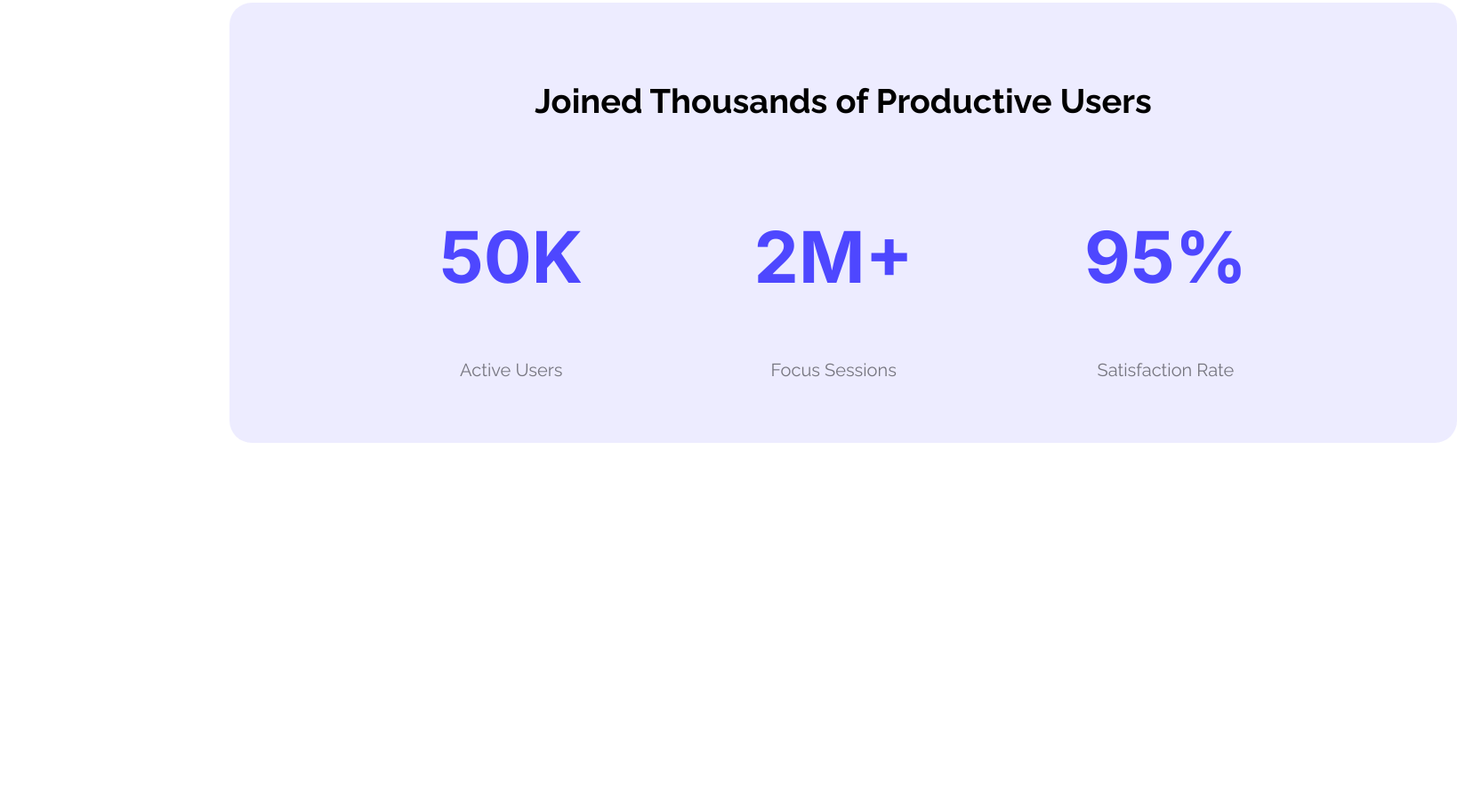
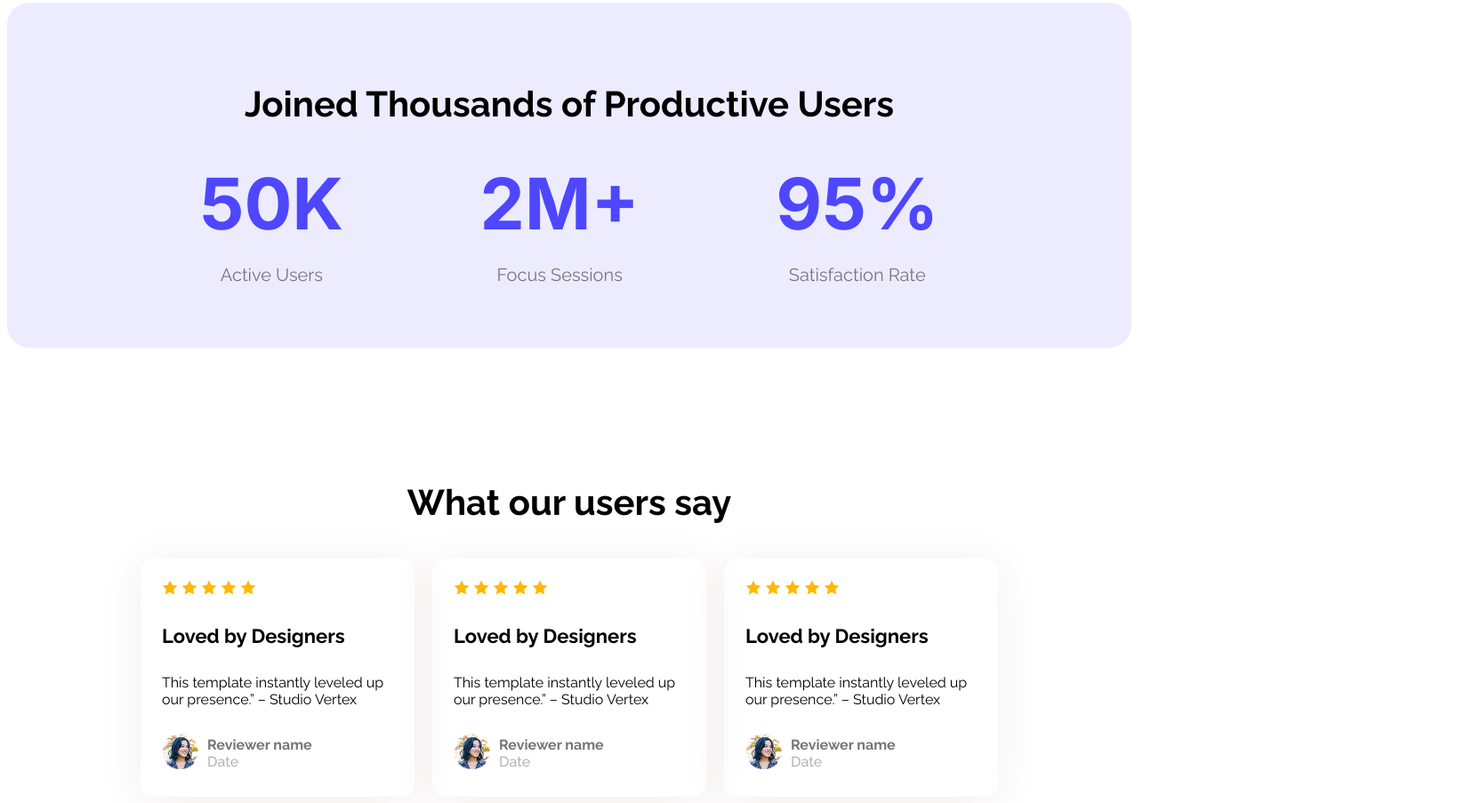
Before and after one commit to ehsanulmahbubjubair/Assignment_01, a plain HTML site: page index.html in a window 1280 px wide. Shown: the part 1269-2172 px from the top of the page at 89% size, 1638 px wide, since content can reach past the window. Before the commit the page ends 1775 px from the top, so only its background shows below. Drawn offline with Linux system fonts and the light colour scheme.

Commit message:
adding review section

```diff
--- a/index.html
+++ b/index.html
@@ -33,7 +33,7 @@
     <main>
         <section class="action">
             <div class="action-item">
-                <h3>See It in Action</h3>
+                <h3 class="section-title">See It in Action</h3>
                 <p>Explore the live preview and imagine your brand in this bold new look.</p>
                 <a href="butt"><button class="btn-primary">Launch Live Preview</button></a>
             </div>
@@ -45,27 +45,81 @@
         </section>
 
         <section class="productive-user">
-            <h3>Joined Thousands of Productive Users</h3>
+            <h3 class="section-title">Joined Thousands of Productive Users</h3>
             <div class="productive-card">
                 <div class="">
-                    <h1>50K</h1>
+                    <span>50K</span>
                     <p>Active Users</p>
                 </div>
 
                 <div class="">
-                    <h1>2M+</h1>
+                    <span>2M+</span>
                     <p>Focus Sessions</p>
                 </div>
 
                 <div class="">
-                    <h1>95%</h1>
+                    <span>95%</span>
                     <p>Satisfaction Rate</p>
                 </div>
             </div>
 
         </section>
 
+        <section class="review">
+            <h3 class="section-title">What our users say</h3>
+            <div class="review-container">
 
+                <div class="reviews">
+                    <img src="images/icon-star.png" alt="coming soon">
+                    <img src="images/icon-star.png" alt="coming soon">
+                    <img src="images/icon-star.png" alt="coming soon">
+                    <img src="images/icon-star.png" alt="coming soon">
+                    <img src="images/icon-star.png" alt="coming soon">
+                    <h4 class="reviews-title">Loved by Designers</h4>
+                    <p class="reviews-description">This template instantly leveled up our presence.” – Studio Vertex
+                    </p>
+                    <div id="reviews-member">
+                        <div ><img class="img-style" src="images/avatar.png" alt="coming soon"></div>
+                        <div><p class="img-title">Reviewer name <br> <span>Date</span></p>
+                            </div>
+                    </div>
+                </div>
+
+                <div class="reviews">
+                    <img src="images/icon-star.png" alt="coming soon">
+                    <img src="images/icon-star.png" alt="coming soon">
+                    <img src="images/icon-star.png" alt="coming soon">
+                    <img src="images/icon-star.png" alt="coming soon">
+                    <img src="images/icon-star.png" alt="coming soon">
+                    <h4 class="reviews-title">Loved by Designers</h4>
+                    <p class="reviews-description">This template instantly leveled up our presence.” – Studio Vertex
+                    </p>
+                    <div id="reviews-member">
+                        <div ><img class="img-style" src="images/avatar.png" alt="coming soon"></div>
+                        <div><p class="img-title">Reviewer name <br> <span>Date</span></p>
+                            </div>
+                    </div>
+                </div>
+
+                <div class="reviews">
+                    <img src="images/icon-star.png" alt="coming soon">
+                    <img src="images/icon-star.png" alt="coming soon">
+                    <img src="images/icon-star.png" alt="coming soon">
+                    <img src="images/icon-star.png" alt="coming soon">
+                    <img src="images/icon-star.png" alt="coming soon">
+                    <h4 class="reviews-title">Loved by Designers</h4>
+                    <p class="reviews-description">This template instantly leveled up our presence.” – Studio Vertex
+                    </p>
+                    <div id="reviews-member">
+                        <div ><img class="img-style" src="images/avatar.png" alt="coming soon"></div>
+                        <div><p class="img-title">Reviewer name <br> <span>Date</span></p>
+                            </div>
+                    </div>
+                </div>
+
+            </div>
+
+        </section>
     </main>
 
     <footer>
--- a/style.css
+++ b/style.css
@@ -1,7 +1,7 @@
 
 
 
-.inter-banner-logo ,.productive-user h1{
+.inter-banner-logo ,.productive-user span{
     font-family: "Inter", sans-serif;
     font-optical-sizing: auto;
     font-style: normal;
@@ -26,6 +26,10 @@ nav h2{
     border-radius: 10px;
     font-size: 16px;
     border: none;
+}
+.section-title{
+    font-size: 40px;
+    font-weight: bold;
 }
 
 /* Banner style */
@@ -65,9 +69,7 @@ nav h2{
 .action-item{
     width: 500px;
 }
-.action h3{
-    font-size: 42px;
-}
+
 .action p{
     font-size: 24px;
     color: rgba(37, 36, 50, 0.5);
@@ -79,19 +81,18 @@ nav h2{
 .productive-user{
     text-align: center;
     background-color: rgba(78, 71, 255, 0.1);
-    margin: 0 250px;
+    margin: 0 auto;
     border-radius: 25px;
     padding: 50px 140px;
-    width: 1100px;
+    max-width: 1140px;
 
 
 
 }
-.productive-user h3{
-    font-size: 38px;
-}
-.productive-user h1 {
+
+.productive-user span {
     font-size: 80px;
+    font-weight: bolder;
     color: #4E47FF;
 
 }
@@ -104,6 +105,46 @@ nav h2{
 .productive-card{
     display: flex;
     justify-content: space-around;
-
+}
+/* review style */
+.review{
+    margin: 150px 150px;
 
 }
+.review h3{
+    text-align: center;
+}
+.review-container{
+    display: flex;
+    gap: 20px;
+
+}
+.reviews{
+    padding: 24px;
+    box-shadow: 0px 6px 50px 0 rgba(242, 237, 237, 1);
+    border-radius: 15px;
+    height: 220px;
+    width: 350px;
+    margin: 0 auto;
+}
+.reviews-title{
+    font-size: 22px;
+}
+.img-style{
+    border-radius: 50%;
+}
+#reviews-member{
+    display: flex;
+    align-items: center;
+}
+.img-title{
+    margin-left: 10px;
+}
+.img-title{
+    color: #757575;
+    font-weight: bold;
+}
+.img-title span{
+    color: #B3B3B3;
+    font-weight: 500;
+}
```
